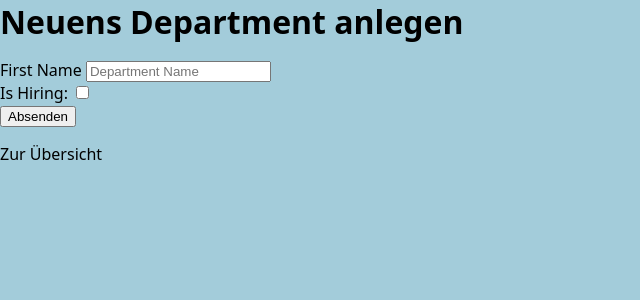
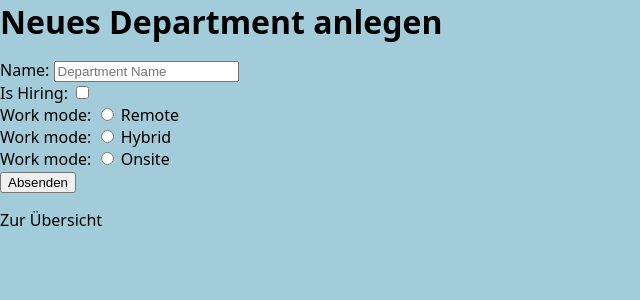
Before and after one commit to Momototoro/company, a PHP site: page /department_create.php in a window 1280 px wide. Shown: the top 300 px of the page, without its empty margins (0-640 px from the left). Run offline with PHP 8.4, Linux system fonts and the light colour scheme.

Commit message:
add work_mode

```diff
--- a/Department/department_create.php
+++ b/Department/department_create.php
@@ -4,9 +4,11 @@ $conn = new PDO("mysql:host=10.101.105.165;dbname=company", 'momo', 'momu1993');
 if ($_SERVER['REQUEST_METHOD'] === 'POST') {
     $name = $_POST['name'];
     $is_hiring = isset($_POST['is_hiring']) ? 1 : 0;
-    $statement = $conn->prepare("INSERT INTO departments (name) VALUES (:name)");
+    $work_mode = $_POST['work_mode'];
+    $statement = $conn->prepare("INSERT INTO departments (name, is_hiring, work_mode) VALUES (:name, :is_hiring, :work_mode)");
     $statement->bindParam(':name', $name);
     $statement->bindParam(":is_hiring", $is_hiring, PDO::PARAM_BOOL);
+    $statement->bindParam(':work_mode', $work_mode, PDO::PARAM_STR);
     $statement->execute();
     header("Location: department_read.php");
     exit;
@@ -21,16 +23,28 @@ if ($_SERVER['REQUEST_METHOD'] === 'POST') {
     <link rel="stylesheet" href="my_style.css">
 </head>
 <body>
-<h1>Neuens Department anlegen</h1>
+<h1>Neues Department anlegen</h1>
 <div class="form-input">
     <form action="" method="post">
         <label>
-            First Name
+            Name:
             <input type="text" name="name" placeholder="Department Name" required>
         </label><br>
         <label>
             Is Hiring:
             <input type="checkbox" name="is_hiring" value="1">
+        </label><br>
+        <label>
+            Work mode:
+            <input type = "radio" name="work_mode" value="remote"> Remote
+        </label><br>
+        <label>
+            Work mode:
+            <input type = "radio" name="work_mode" value="hybrid"> Hybrid
+        </label><br>
+        <label>
+            Work mode:
+            <input type = "radio" name="work_mode" value="onsite"> Onsite
         </label><br>
         <input type="submit" value="Absenden">
     </form>
```
Also changed, not shown: Department/department_update.php (+15 -1 lines).
